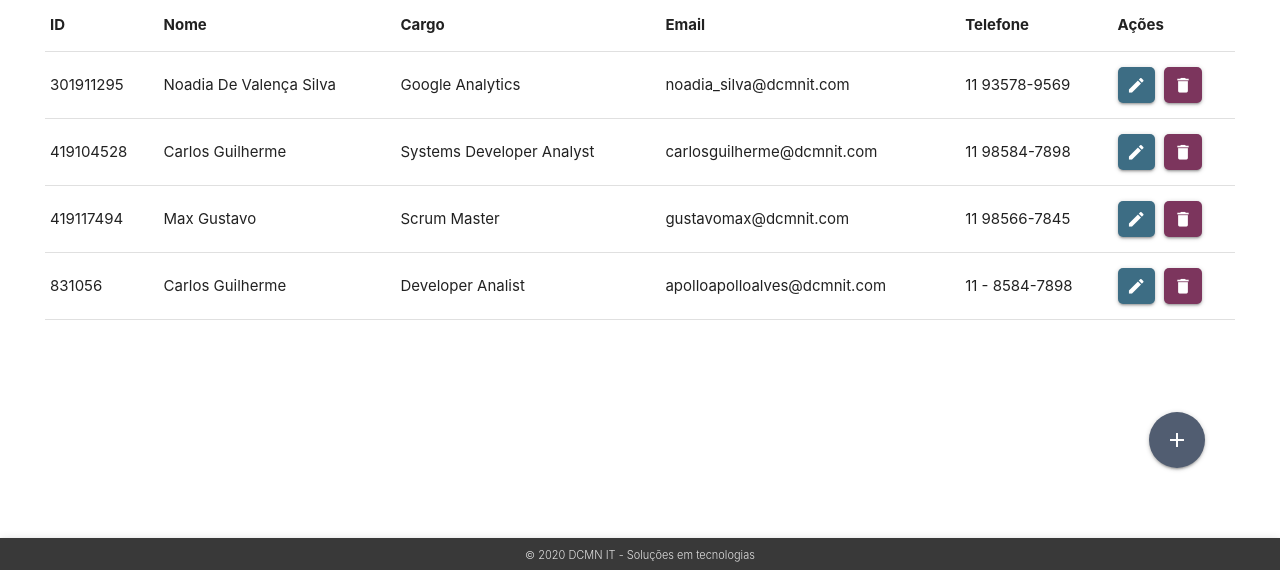
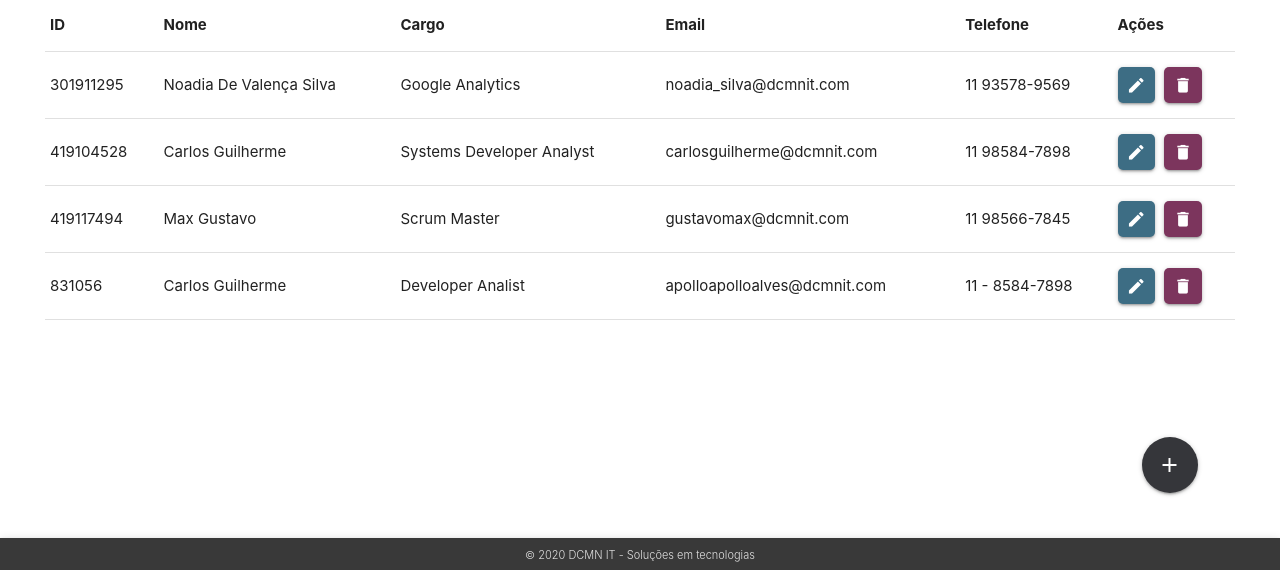
Before and after one commit to apolloalves/DCMNIT, a Django app: page /funcionarios in a window 1280 px wide. Shown: the part 230-800 px from the top of the page. Run offline with Django 3.2, Linux system fonts and the light colour scheme; data comes from the database, SQL or seed files in the repository.

Commit message:
Change color floating button add

```diff
--- a/funcionario/static/css/style.css
+++ b/funcionario/static/css/style.css
@@ -45,13 +45,13 @@ main {
     flex-direction : row;
     justify-content: flex-end;
     height         : 7rem;
-    align-items    : center;
-    padding-right  : 3rem;
+    align-items    : flex-end;
+    padding-right  : 3.5rem;
 
 }
 
 .btn-floating.btn-large {
-    background: #515d71;
+    background: #35363a;
 }
 
 .dcmnit_title {
```
